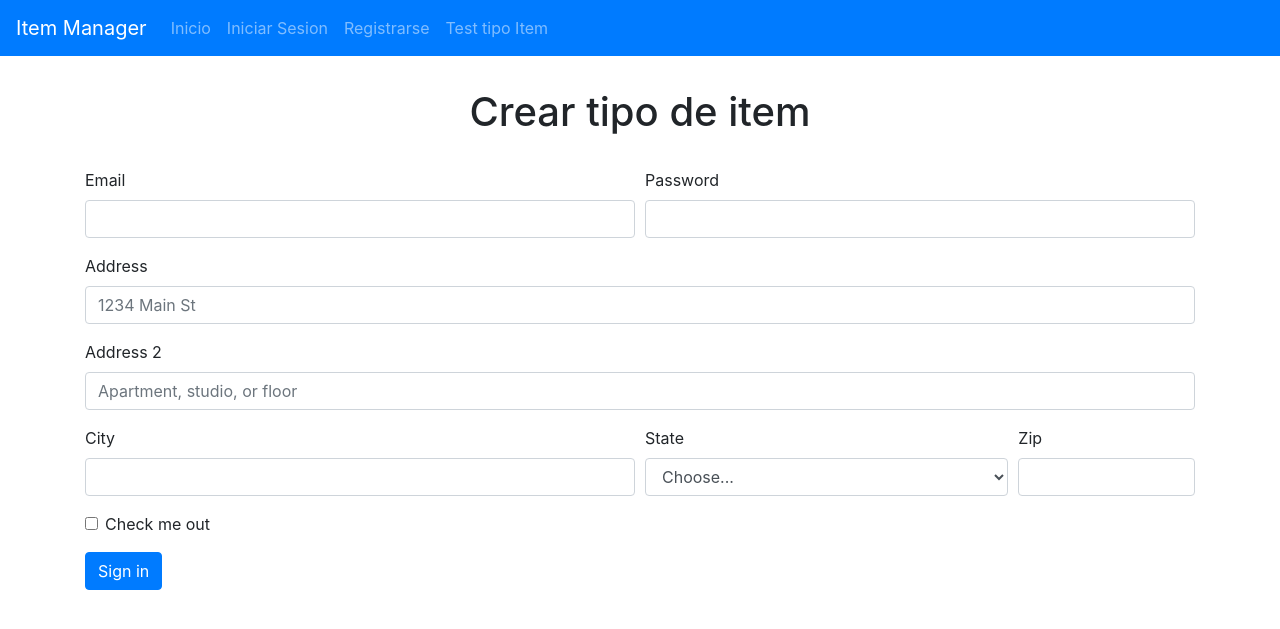
After one commit to fer334/ItemManager, a Django app: page /tipo/crear/ in a window 1280 px wide. The commit adds this page. Shown: the top 629 px of the page. Run offline with Django 3.2, Linux system fonts and the light colour scheme; some libraries are stand-ins or nearby versions.

Commit message:
Cambios en UI y ajuste en urls

```diff
--- a/administracion/urls.py
+++ b/administracion/urls.py
@@ -3,5 +3,6 @@ from django.urls import path
 from . import views
 app_name = 'administracion'
 urlpatterns = [
-    path('tipo/', views.tipo_item, name='index')
+    path('tipo/', views.tipo_item, name='index'),
+    path('tipo/crear/', views.crear_tipo, name='crearTipoItem'),
 ]
--- a/administracion/views.py
+++ b/administracion/views.py
@@ -5,3 +5,7 @@ from django.shortcuts import render
 
 def tipo_item(request):
     return render(request, 'administracion/tipoItemTest.html', {})
+
+
+def crear_tipo(request):
+    return render(request, 'administracion/crearTipoItem.html', {})
--- /dev/null
+++ b/templates/administracion/crearTipoItem.html
@@ -0,0 +1,53 @@
+{% extends 'login/loginHeader.html' %}
+{% block content %}
+    <div class="container">
+        <h1 class="text-center pt-3 mb-3">Crear tipo de item</h1>
+        <form>
+            <div class="form-row pt-3">
+                <div class="form-group col-md-6">
+                    <label for="inputEmail4">Email</label>
+                    <input type="email" class="form-control" id="inputEmail4">
+                </div>
+                <div class="form-group col-md-6">
+                    <label for="inputPassword4">Password</label>
+                    <input type="password" class="form-control" id="inputPassword4">
+                </div>
+            </div>
+            <div class="form-group">
+                <label for="inputAddress">Address</label>
+                <input type="text" class="form-control" id="inputAddress" placeholder="1234 Main St">
+            </div>
+            <div class="form-group">
+                <label for="inputAddress2">Address 2</label>
+                <input type="text" class="form-control" id="inputAddress2" placeholder="Apartment, studio, or floor">
+            </div>
+            <div class="form-row">
+                <div class="form-group col-md-6">
+                    <label for="inputCity">City</label>
+                    <input type="text" class="form-control" id="inputCity">
+                </div>
+                <div class="form-group col-md-4">
+                    <label for="inputState">State</label>
+                    <select id="inputState" class="form-control">
+                        <option selected>Choose...</option>
+                        <option>...</option>
+                    </select>
+                </div>
+                <div class="form-group col-md-2">
+                    <label for="inputZip">Zip</label>
+                    <input type="text" class="form-control" id="inputZip">
+                </div>
+            </div>
+            <div class="form-group">
+                <div class="form-check">
+                    <input class="form-check-input" type="checkbox" id="gridCheck">
+                    <label class="form-check-label" for="gridCheck">
+                    Check me out
+                    </label>
+                </div>
+            </div>
+            <button type="submit" class="btn btn-primary">Sign in</button>
+        </form>
+    </div>
+
+{% endblock %}
--- a/templates/administracion/tipoItemTest.html
+++ b/templates/administracion/tipoItemTest.html
@@ -1,7 +1,10 @@
 {% extends 'login/loginHeader.html' %}
 {% block content %}
     <div class="container">
-        <h2>Crear tipo item:</h2>
+        <h2>Tipo Item:</h2>
+        <div class="ul">
+            <li><a href="{% url 'administracion:crearTipoItem' %}"> Crear tipo de item</a></li>
+        </div>
     </div>
 
 {% endblock %}
```
